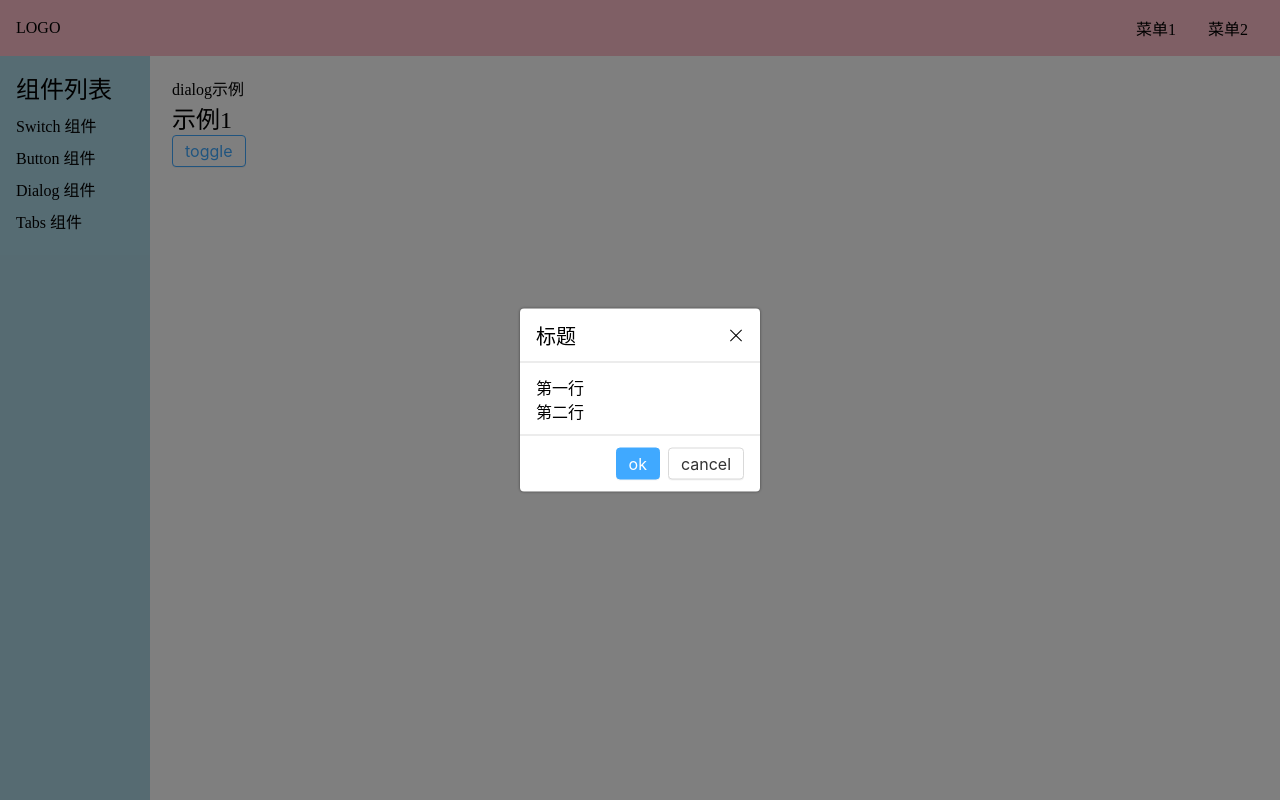
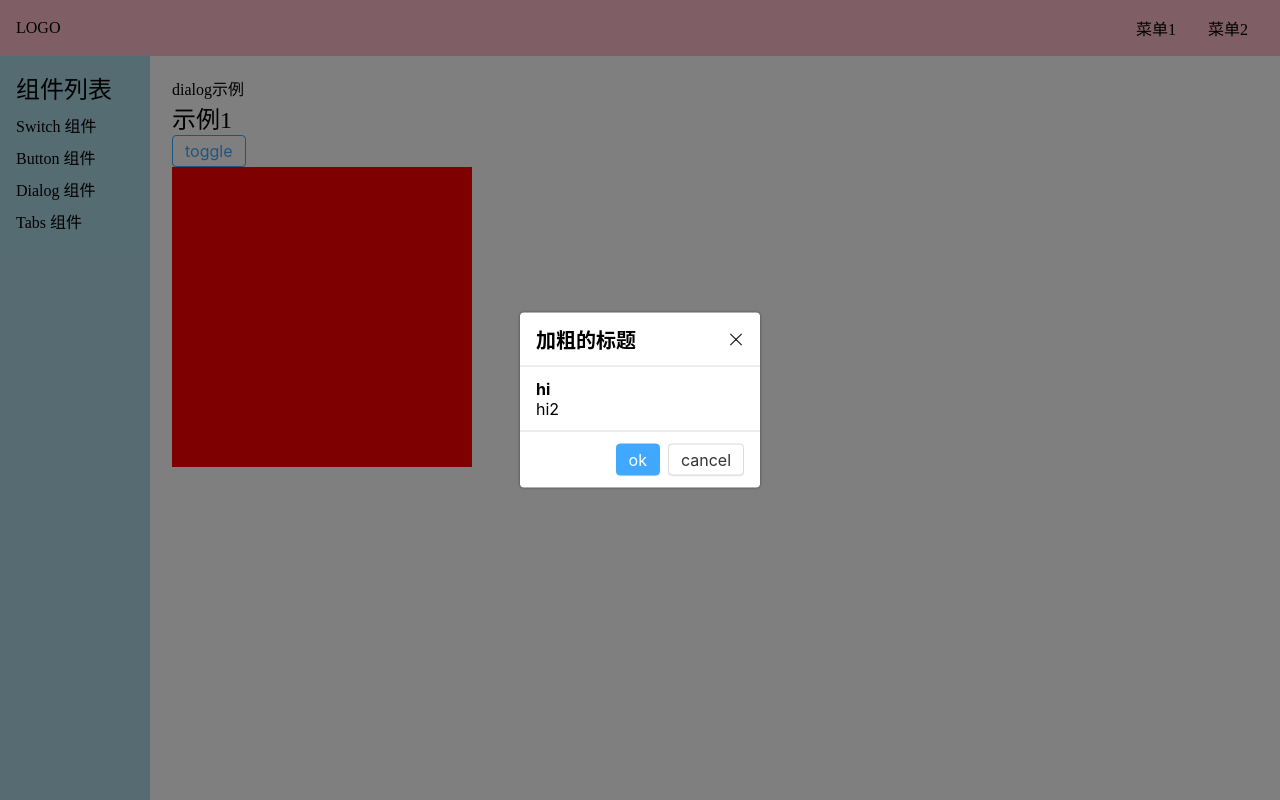
Before and after one commit to anecky/gulu-ui, a Vue app: page /#/doc/dialogs in a window 1280 px wide. Both pictures are taken after a click on the button "toggle". Built offline with nearby package versions, Linux system fonts and the light colour scheme.

Commit message:
使用teleport

```diff
--- a/src/components/DialogsDemo.vue
+++ b/src/components/DialogsDemo.vue
@@ -1,12 +1,23 @@
 <template>
   <div>dialog示例</div>
   <h2>示例1</h2>
-  <Button @click="toggle">toggle</Button>
-  <Dialog v-model:visible="visible"
-          :closeOnclickOverlay="true"
-          :ok="f1"
-          :cancel="f2"
-  ></Dialog>
+  <div style="position: relative;z-index: 1;">
+    <Button @click="toggle">toggle</Button>
+    <Dialog v-model:visible="visible"
+            :closeOnclickOverlay="true"
+            :ok="f1"
+            :cancel="f2"
+    >
+      <template v-slot:content>
+        <strong>hi</strong>
+        <div>hi2</div>
+      </template>
+      <template v-slot:title>
+        <strong>加粗的标题</strong>
+      </template>
+    </Dialog>
+  </div>
+  <div style="position: relative;z-index: 2;width:300px;height: 300px;background:red;"></div>
 </template>
 
 <script lang="ts">
--- a/src/lib/Dialog.vue
+++ b/src/lib/Dialog.vue
@@ -1,12 +1,15 @@
 <template>
   <template v-if="visible">
+    <Teleport to="body">
       <div class="gulu-dialog-overlay" @click="onClickOverlay"></div>
       <div class="gulu-dialog-wrapper">
         <div class="gulu-dialog">
-        <header>标题<span class="gulu-dialog-close" @click="close"></span></header>
+          <header>
+            <slot name="title"/>
+            <span class="gulu-dialog-close" @click="close"></span>
+          </header>
           <main>
-          <p>第一行</p>
-          <p>第二行</p>
+            <slot name="content"/>
           </main>
           <footer>
             <Button level="main" @click="ok">ok</Button>
@@ -14,6 +17,7 @@
           </footer>
         </div>
       </div>
+    </Teleport>
   </template>
 </template>
 
```
Lines whose indentation alone changed are shown as unchanged.
